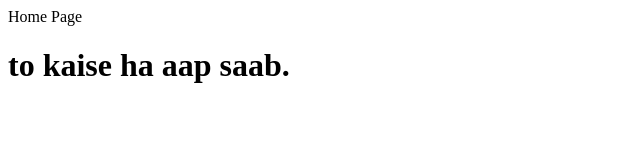
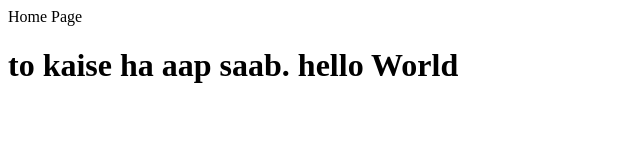
Before and after one commit to onlyrahulrai/techsima, a plain HTML site: page index.html in a window 1280 px wide. Shown: the whole page, without its empty margins (0-640 px from the left). Drawn offline with Linux system fonts and the light colour scheme.

Commit message:
Hello World added

```diff
--- a/index.html
+++ b/index.html
@@ -7,6 +7,6 @@
 </head>
 <body>
     Home Page
-    <h1>to kaise ha aap saab.</h1>
+    <h1>to kaise ha aap saab.  hello World </h1>
 </body>
 </html>
```
